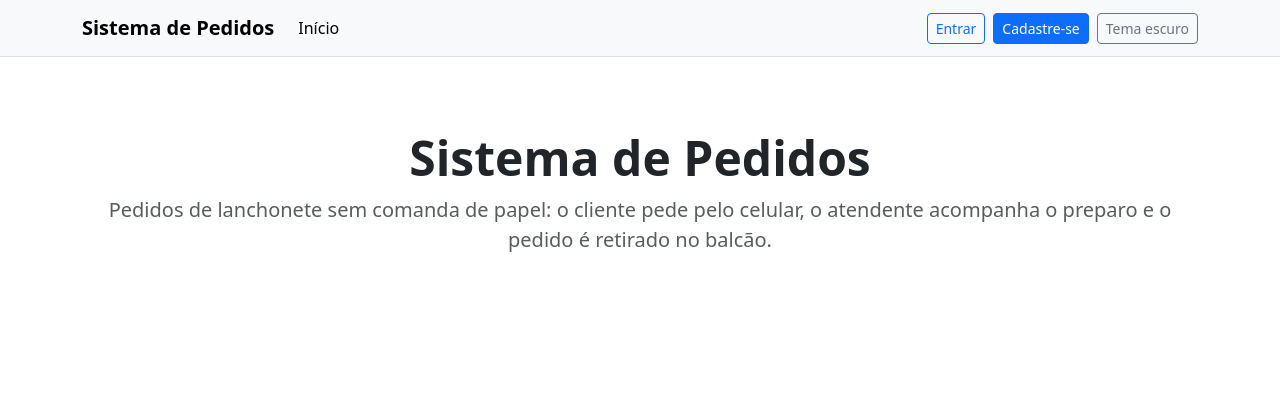
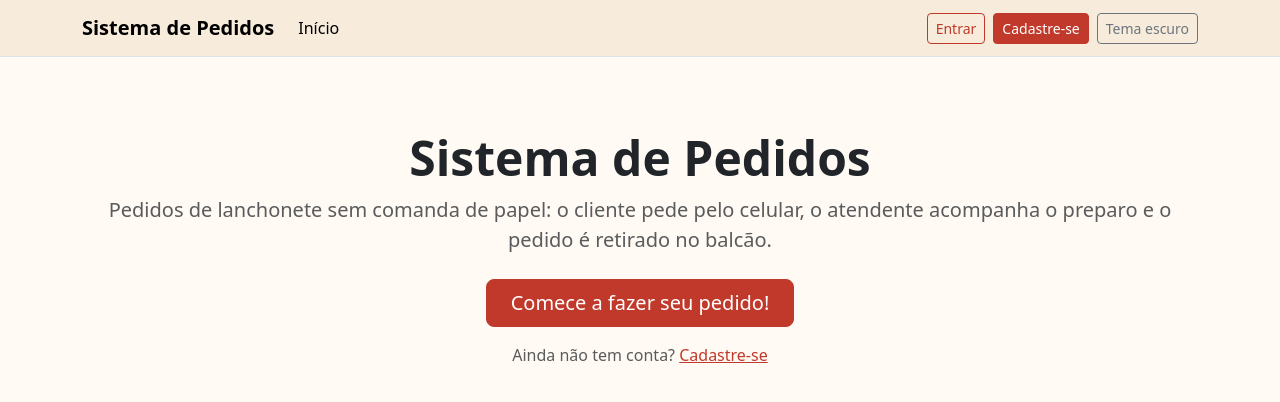
Before and after one commit to ariennenavarro/sistema-pedidos-lanchonete, a React (Vite) app in the folder frontend/: page / in a window 1280 px wide. Shown: the top 402 px of the page. Built offline with nearby package versions, Linux system fonts and the light colour scheme.

Commit message:
feat(frontend): adiciona paleta de cores e botao de acesso na pagina inicial

```diff
--- a/frontend/src/main.jsx
+++ b/frontend/src/main.jsx
@@ -3,6 +3,7 @@ import { createRoot } from 'react-dom/client'
 import 'bootstrap/dist/css/bootstrap.min.css'
 import 'bootstrap/dist/js/bootstrap.bundle.min.js'
 import App from './App.jsx'
+import './tema.css'
 
 createRoot(document.getElementById('root')).render(
   <StrictMode>
--- a/frontend/src/pages/Inicio.jsx
+++ b/frontend/src/pages/Inicio.jsx
@@ -1,4 +1,20 @@
+import { Link } from 'react-router-dom'
+import { useAuth } from '../context/AuthContext.jsx'
+
 export default function Inicio() {
+  const { usuario, carregando } = useAuth()
+
+  const equipe = usuario && ['atendente', 'administrador'].includes(usuario.perfil)
+
+  let destino = '/login'
+  let texto = 'Comece a fazer seu pedido!'
+  if (equipe) {
+    destino = '/painel'
+    texto = 'Gerencie os pedidos!'
+  } else if (usuario) {
+    destino = '/cardapio'
+  }
+
   return (
     <div className="py-5 text-center">
       <h1 className="display-5 fw-bold">Sistema de Pedidos</h1>
@@ -6,6 +22,19 @@ export default function Inicio() {
         Pedidos de lanchonete sem comanda de papel: o cliente pede pelo celular,
         o atendente acompanha o preparo e o pedido é retirado no balcão.
       </p>
+
+      {!carregando && (
+        <div className="mt-4">
+          <Link className="btn btn-primary btn-lg px-4" to={destino}>
+            {texto}
+          </Link>
+          {!usuario && (
+            <p className="mt-3 text-body-secondary">
+              Ainda não tem conta? <Link to="/cadastro">Cadastre-se</Link>
+            </p>
+          )}
+        </div>
+      )}
     </div>
   )
 }
--- /dev/null
+++ b/frontend/src/tema.css
@@ -0,0 +1,71 @@
+:root,
+[data-bs-theme=light] {
+  --bs-primary: #c0392b;
+  --bs-primary-rgb: 192, 57, 43;
+  --bs-primary-text-emphasis: #4d1711;
+  --bs-primary-bg-subtle: #f2d7d5;
+  --bs-primary-border-subtle: #e6b0aa;
+  --bs-warning: #e9a23b;
+  --bs-warning-rgb: 233, 162, 59;
+  --bs-body-bg: #fffaf3;
+  --bs-body-bg-rgb: 255, 250, 243;
+  --bs-tertiary-bg: #f7ecdc;
+  --bs-tertiary-bg-rgb: 247, 236, 220;
+  --bs-link-color: #c0392b;
+  --bs-link-color-rgb: 192, 57, 43;
+  --bs-link-hover-color: #922b21;
+  --bs-link-hover-color-rgb: 146, 43, 33;
+  --bs-focus-ring-color: rgba(192, 57, 43, 0.25);
+}
+
+[data-bs-theme=light] .card {
+  --bs-card-bg: #ffffff;
+}
+
+[data-bs-theme=dark] {
+  --bs-primary: #e05a4b;
+  --bs-primary-rgb: 224, 90, 75;
+  --bs-primary-text-emphasis: #ec9c93;
+  --bs-warning: #e9a23b;
+  --bs-warning-rgb: 233, 162, 59;
+  --bs-body-bg: #1c1917;
+  --bs-body-bg-rgb: 28, 25, 23;
+  --bs-tertiary-bg: #292524;
+  --bs-tertiary-bg-rgb: 41, 37, 36;
+  --bs-link-color: #ec9c93;
+  --bs-link-color-rgb: 236, 156, 147;
+  --bs-link-hover-color: #f4bdb7;
+  --bs-link-hover-color-rgb: 244, 189, 183;
+  --bs-focus-ring-color: rgba(224, 90, 75, 0.3);
+}
+
+.btn-primary {
+  --bs-btn-bg: #c0392b;
+  --bs-btn-border-color: #c0392b;
+  --bs-btn-hover-bg: #a93226;
+  --bs-btn-hover-border-color: #a93226;
+  --bs-btn-active-bg: #922b21;
+  --bs-btn-active-border-color: #922b21;
+  --bs-btn-disabled-bg: #c0392b;
+  --bs-btn-disabled-border-color: #c0392b;
+}
+
+.btn-outline-primary {
+  --bs-btn-color: #c0392b;
+  --bs-btn-border-color: #c0392b;
+  --bs-btn-hover-bg: #c0392b;
+  --bs-btn-hover-border-color: #c0392b;
+  --bs-btn-active-bg: #a93226;
+  --bs-btn-active-border-color: #a93226;
+}
+
+.form-control:focus,
+.form-select:focus {
+  border-color: #e6b0aa;
+  box-shadow: 0 0 0 0.25rem var(--bs-focus-ring-color);
+}
+
+.form-check-input:checked {
+  background-color: #c0392b;
+  border-color: #c0392b;
+}
```
